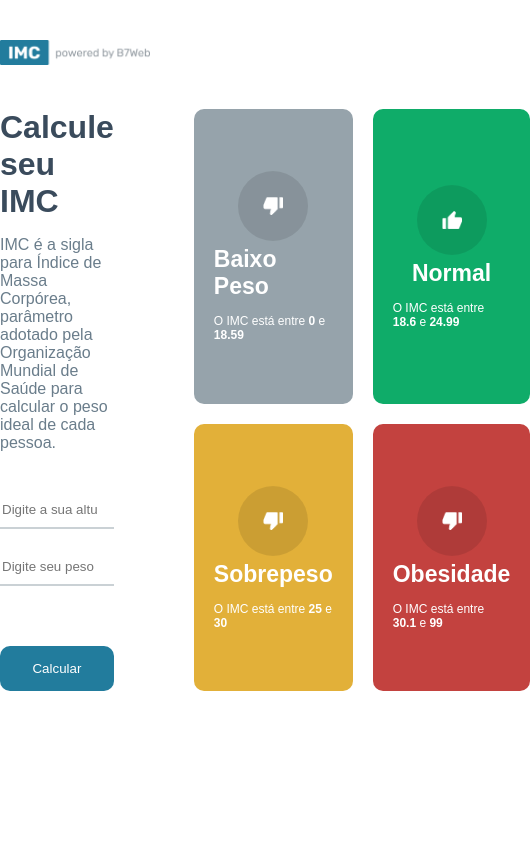
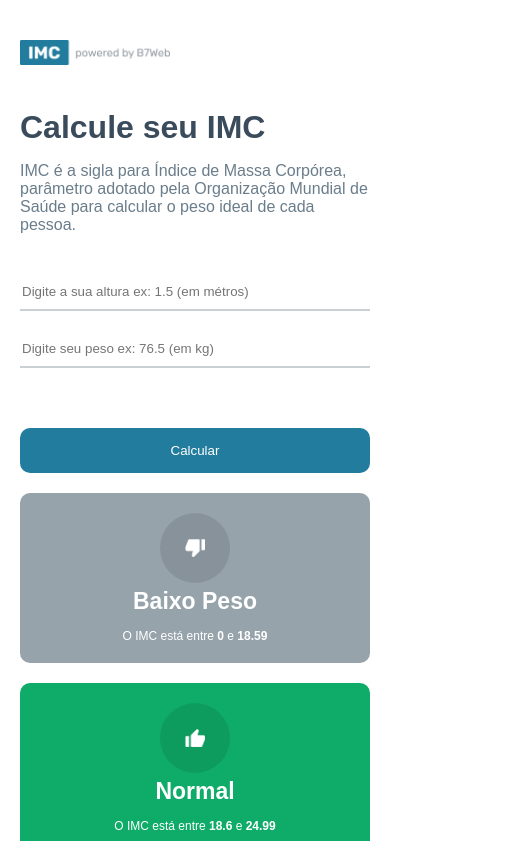
Before and after one commit to Jonatan1103/calculadora-imc, a React (Create React App) app: page / in a window 390 px wide. Shown: the top 841 px of the page, 530 px wide, since content can reach past the window. Built offline with nearby package versions, Linux system fonts and the light colour scheme.

Commit message:
finalized aplication :tadda:

```diff
--- a/src/App.module.css
+++ b/src/App.module.css
@@ -115,3 +115,28 @@
 .container .rightSide .rightArrow img {
   width:25px;
 }
+
+@media (max-width:770px) {
+  header {
+    padding:0 20px;
+  }
+
+  .container {
+    padding:0 20px;
+    flex-direction: column;
+    gap:20px;
+  }
+
+  .container .rightSide .rightArrow {
+    margin-left:0;
+    margin-top:0;
+    border-radius:10px 5px 5px 5px;
+  }
+}
+
+@media (max-width:460px) {
+  .container .rightSide .grid {
+    grid-template-columns:1fr;
+    margin-bottom: 20px;
+  }
+}
```
